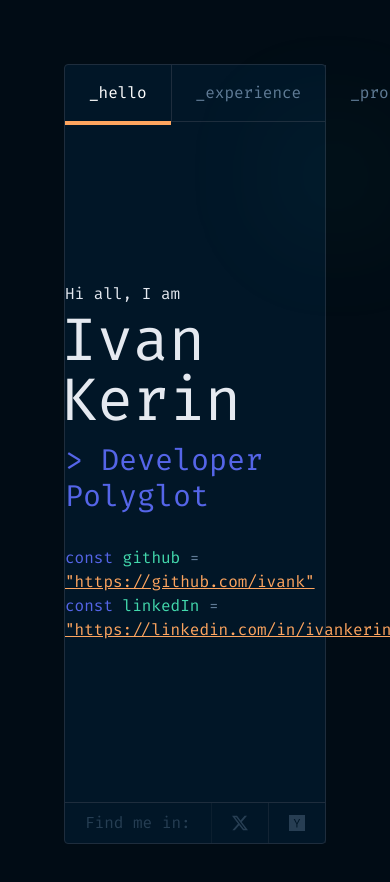
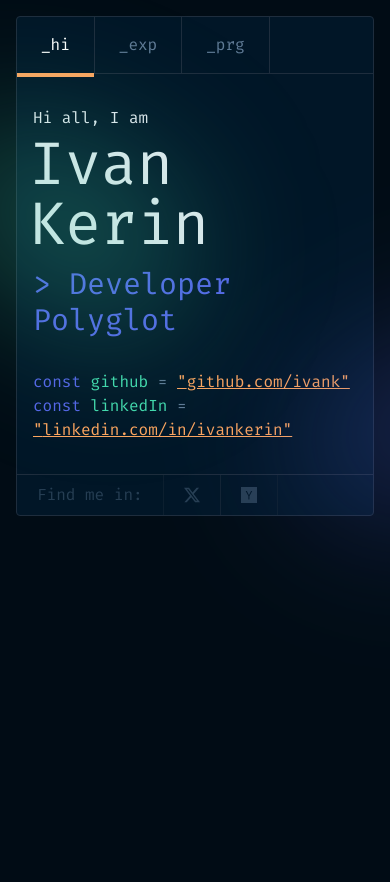
Before and after one commit to ivank/ikerin, a Svelte app: page / in a window 390 px wide. Shown: the top 882 px of the page. After the commit the page ends 844 px from the top, so only its background shows below. Built offline with nearby package versions, Linux system fonts and the light colour scheme.

Commit message:
Responsive

```diff
--- a/src/App.svelte
+++ b/src/App.svelte
@@ -12,35 +12,41 @@
 </script>
 
 <Router {url}>
-  <div class="bg-ebony p-16 font-code">
+  <div class="bg-ebony p-4 font-code sm:p-16">
     <div class="border-gunmetal flex min-h-full flex-col rounded border bg-midnight font-code text-blueGrey">
       <section class="border-gunmetal grid grid-cols-[1fr_minmax(min-content,theme(screens.lg))_1fr] border-b">
         <div class="hidden h-14 flex-row items-center xl:flex">
-          <div class="px-6">ivan kerin</div>
+          <div class="whitespace-nowrap px-6">ivan kerin</div>
         </div>
         <nav class="flex flex-row">
           <Link class="h-14" to="/" let:active>
             <div
-              class="border-l-gunmetal border-b-apricot bg-gradient-to-t px-6 py-4 text-white hover:from-apricot/10 xl:border-l"
+              class="border-l-gunmetal border-b-apricot bg-gradient-to-t px-6 py-4 hover:from-apricot/10 xl:border-l"
               class:border-b-4={active}
+              class:text-white={active}
             >
-              _hello
+              <span class="hidden sm:inline">_hello</span>
+              <span class="sm:hidden">_hi</span>
             </div>
           </Link>
           <Link class="h-14" to="/experience" let:active>
             <div
               class="border-l-gunmetal border-l border-b-apricot bg-gradient-to-t px-6 py-4 hover:from-apricot/10"
               class:border-b-4={active}
+              class:text-white={active}
             >
-              _experience
+              <span class="hidden sm:inline">_experience</span>
+              <span class="sm:hidden">_exp</span>
             </div>
           </Link>
           <Link class="h-14" to="/projects" let:active>
             <div
               class="border-x-gunmetal border-x border-b-apricot bg-gradient-to-t px-6 py-4 hover:from-apricot/10"
               class:border-b-4={active}
+              class:text-white={active}
             >
-              _projects
+              <span class="hidden sm:inline">_projects</span>
+              <span class="sm:hidden">_prg</span>
             </div>
           </Link>
         </nav>
--- a/src/lib/Counter.svelte
+++ /dev/null
@@ -1,10 +0,0 @@
-<script>
-  let count = 0
-  const increment = () => {
-    count += 1
-  }
-</script>
-
-<button on:click={increment}>
-  count is {count}
-</button>
--- a/src/pages/Experience.svelte
+++ b/src/pages/Experience.svelte
@@ -107,7 +107,7 @@
     {
       role: 'Sabbatical',
       logo: zenGuruPng,
-      logoHeight: 33,
+      logoHeight: 26,
       description: 'Rest and recharge by traveling around asia. Fool around with some new technologies. Have fun',
       location: 'Asia',
       company: 'Sabbatical',
@@ -181,7 +181,7 @@
   ];
 </script>
 
-<main class="py-20">
+<main class="p-4 sm:p-8 lg:p-20 xl:px-0">
   <ol role="list" class="flex flex-col gap-14">
     {#each experiences as experience}
       <li
--- a/src/pages/Home.svelte
+++ b/src/pages/Home.svelte
@@ -2,13 +2,11 @@
   import rivetSvg from '../assets/rivet.svg';
   import splash1Svg from '../assets/splash-1.svg';
   import splash2Svg from '../assets/splash-2.svg';
-  // import viteLogo from '/vite.svg';
-  // import Counter from './lib/Counter.svelte';
 </script>
 
-<main class="flex flex-row justify-stretch py-40">
-  <div class="flex-grow">
-    <h1 class=" text-lavender">
+<main class="flex flex-row justify-stretch py-8 sm:py-20 lg:py-40">
+  <div class="flex-grow px-4 sm:px-8 lg:px-40 xl:px-0">
+    <h1 class="relative text-lavender">
       Hi all, I am
       <p class="-m-1 mb-3 mt-1 text-6xl">Ivan Kerin</p>
       <p class="text-3xl text-ulrtramarine">&gt; Developer Polyglot</p>
@@ -16,17 +14,33 @@
     <div class="mt-8">
       <p>
         <span class="text-ulrtramarine">const</span> <span class="text-aquamarine">github</span> =
-        <a href="https://github.com/ivank" class="text-apricot underline">"https://github.com/ivank"</a>
+        <a href="https://github.com/ivank" class="text-apricot underline"
+          >"<span class="hidden sm:inline">https://</span>github.com/ivank"</a
+        >
       </p>
       <p>
         <span class="text-ulrtramarine">const</span> <span class="text-aquamarine">linkedIn</span> =
         <a href="https://linkedin.com/in/ivankerin" class="text-apricot underline"
-          >"https://linkedin.com/in/ivankerin"</a
+          >"<span class="hidden sm:inline">https://</span>linkedin.com/in/ivankerin"</a
         >
       </p>
     </div>
+    <img
+      class="pointer-events-none absolute left-[15%] top-[28%] -translate-x-[50%] -translate-y-[50%] blur-3xl lg:left-[30%] lg:top-[40%] xl:hidden"
+      src={splash1Svg}
+      alt="splash"
+      width="450"
+      height="490"
+    />
+    <img
+      class="pointer-events-none absolute bottom-[50%] left-[10%] translate-x-[50%] translate-y-[50%] rotate-12 blur-3xl lg:bottom-[40%] lg:right-[40%] xl:hidden"
+      src={splash2Svg}
+      alt="splash"
+      width="450"
+      height="490"
+    />
   </div>
-  <div class="relative flex-grow">
+  <div class="relative hidden flex-grow xl:block">
     <div
       class="bg-gradient-150deg from-plantation relative aspect-video rounded-lg border border-ebony to-aquamarine/5 p-6 shadow-inner shadow-white/30"
     >
@@ -36,9 +50,15 @@
       <img class="absolute right-2 top-2" src={rivetSvg} alt="rivet" width="13" height="13" />
       <canvas class="box-border h-full w-full rounded bg-ebony p-4 shadow shadow-white/50"> </canvas>
     </div>
-    <img class="absolute -left-28 -top-36 blur-3xl" src={splash1Svg} alt="splash" width="450" height="490" />
     <img
-      class="absolute -bottom-28 -right-36 rotate-12 blur-3xl"
+      class="pointer-events-none absolute -left-28 -top-36 blur-3xl"
+      src={splash1Svg}
+      alt="splash"
+      width="450"
+      height="490"
+    />
+    <img
+      class="pointer-events-none absolute -bottom-28 -right-36 rotate-12 blur-3xl"
       src={splash2Svg}
       alt="splash"
       width="450"
--- a/src/pages/Projects.svelte
+++ b/src/pages/Projects.svelte
@@ -57,8 +57,8 @@
   ];
 </script>
 
-<main class="py-20">
-  <ol class="grid auto-cols-max auto-rows-fr grid-cols-3 gap-10">
+<main class="p-4 sm:p-8 lg:p-20 xl:px-0">
+  <ol class="grid auto-cols-max auto-rows-fr grid-cols-1 gap-10 lg:grid-cols-2 xl:grid-cols-3">
     {#each projects as project, i}
       <li class="group flex flex-col">
         <h2>
```
